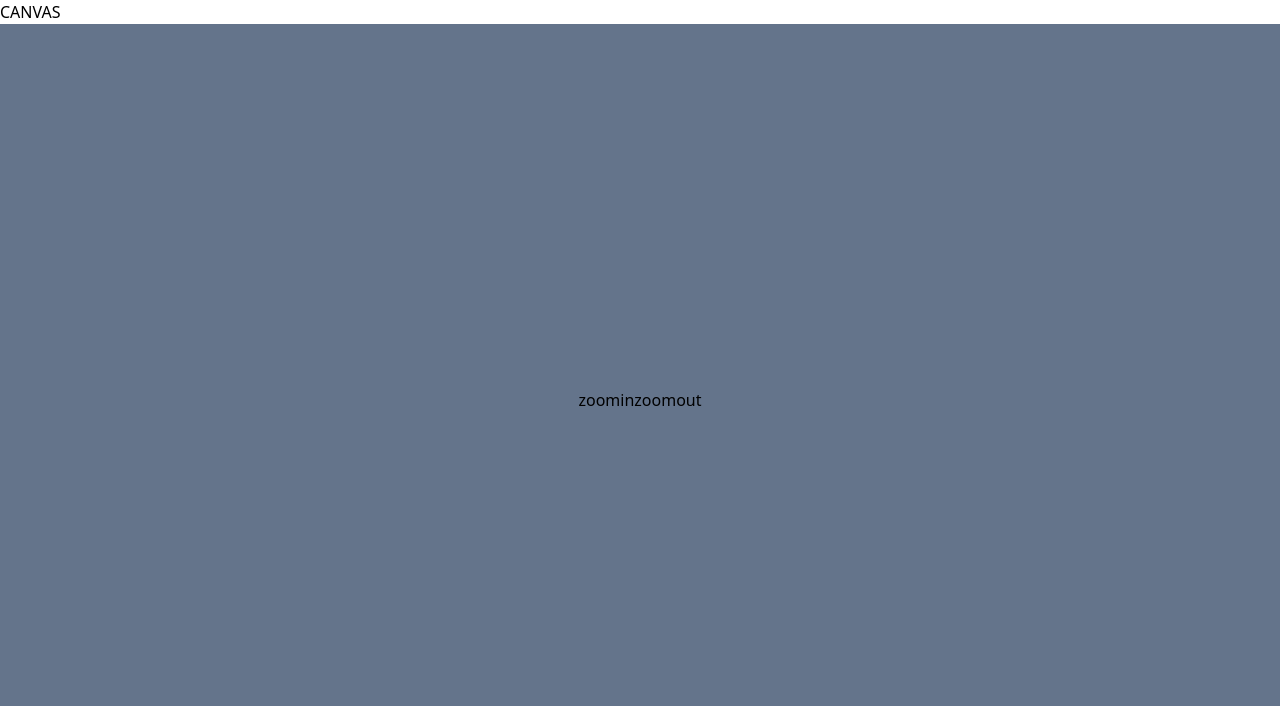
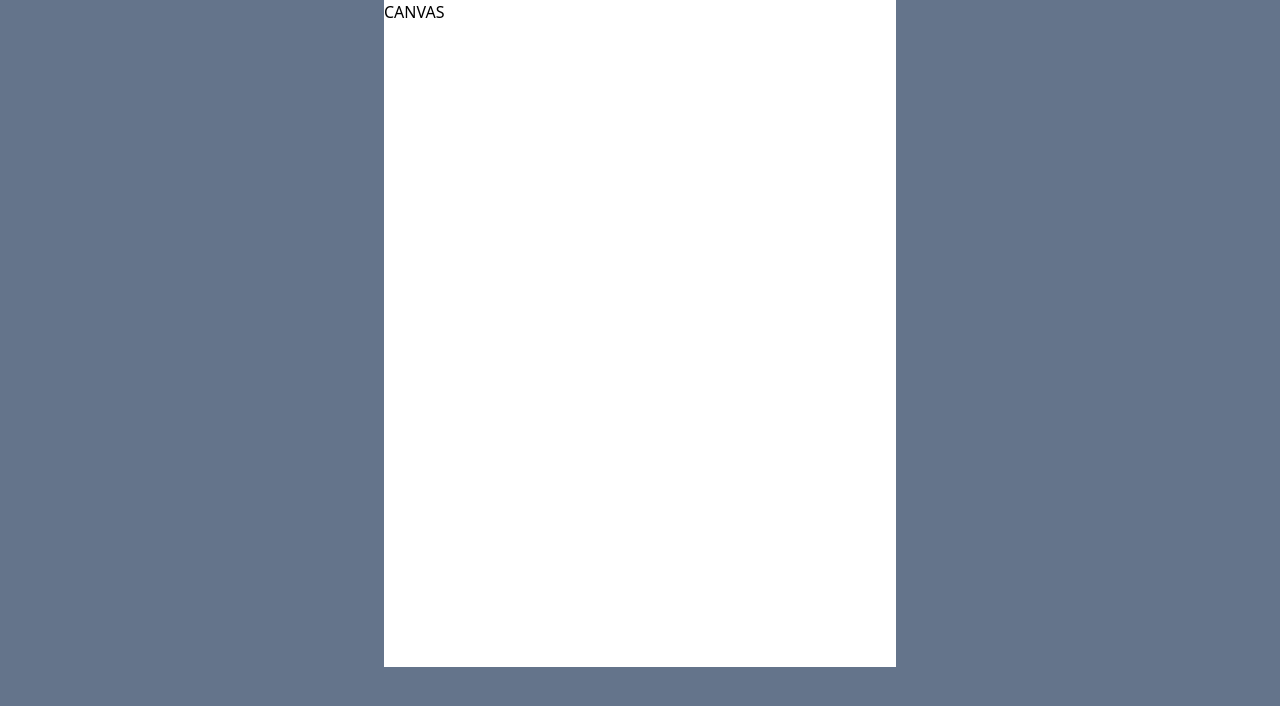
Before and after one commit to cu8code/locInfo, a Next.js app: page / in a window 1280 px wide. Shown: the top 706 px of the page. Built offline with nearby package versions, Linux system fonts and the light colour scheme.

Commit message:
added zoom

```diff
--- a/components/editorCanvas/index.jsx
+++ b/components/editorCanvas/index.jsx
@@ -3,48 +3,44 @@
   * show the preview in real time
 * */
 
-import { useRef } from "react"
+import { useRef, useEffect } from "react"
 
 let currentZoomValue = 1
 const zoomDifferenceValue = 0.05
-
-
-/*
-  * when we zoom! we increse / decrease the size of the editorCanvasContent
-  * when we pan we move the editorCanvasContent left and right
-  * */
-
-function zoomin(editorCanvas) {
-  if (editorCanvas === null) return
-  // console.log("zoomin")
-  currentZoomValue += zoomDifferenceValue
-  editorCanvas.current.style['transform'] = `scale(${currentZoomValue})`
-}
-
-function zoomout(editorCanvasContent) {
-  if (editorCanvasContent === null) return
-  // console.log("zoomout")
-  currentZoomValue -= zoomDifferenceValue
-  editorCanvasContent.current.style['transform'] = `scale(${currentZoomValue})`
-}
-
 function pan(editorCanvasContent, event) {
   if (editorCanvasContent === null) return
   console.log(event.target)
 }
 
+
 export default function EditorCanvas() {
   const editorCanvasContent = useRef(null)
+
+  // zoom useeffect
+
+  useEffect(() => {
+    const element = editorCanvasContent.current;
+    const zoom = event => {
+      event.preventDefault();
+      let zoomVal = Math.sign(event.deltaY);
+      if(zoomVal==1){
+        currentZoomValue -= zoomDifferenceValue;
+      }else{
+        currentZoomValue += zoomDifferenceValue;
+      }
+      element.style.transform = `scale(${currentZoomValue})`;
+    }
+    console.log(element);
+    element.addEventListener("wheel",zoom)
+    return () => {
+      element.removeEventListener("wheel",zoom)
+    };
+  }, []);
   return <>
     {/* editroCanvas */}
-    <div onScroll={() => console.log("editroCanvas")} className="fixed top-0 left-0 h-screen w-screen bg-slate-500 overflow-auto">
+    <div onScroll={() => console.log("editroCanvas")} className="top-0 left-0 h-screen w-screen bg-slate-500 overflow-auto flex justify-center">
       {/* this main elemet will be the representation of pdf page */}
-      <main ref={editorCanvasContent} className="bg-white transition duration-20"> CANVAS </main>
-    </div>
-    {/* zoom control button that will be placed at the end of the screen */}
-    <div className="fixed w-screen h-screen top-0 left-0 flex justify-center">
-      <button type="button" onClick={() => zoomin(editorCanvasContent)}>zoomin</button>
-      <button type="button" onClick={() => zoomout(editorCanvasContent)}>zoomout</button>
+      <main ref={editorCanvasContent} className="fixed w-2/5 h-5/6 bg-white transition duration-100 ease-in-out"> CANVAS </main>
     </div>
   </>
 }
```
